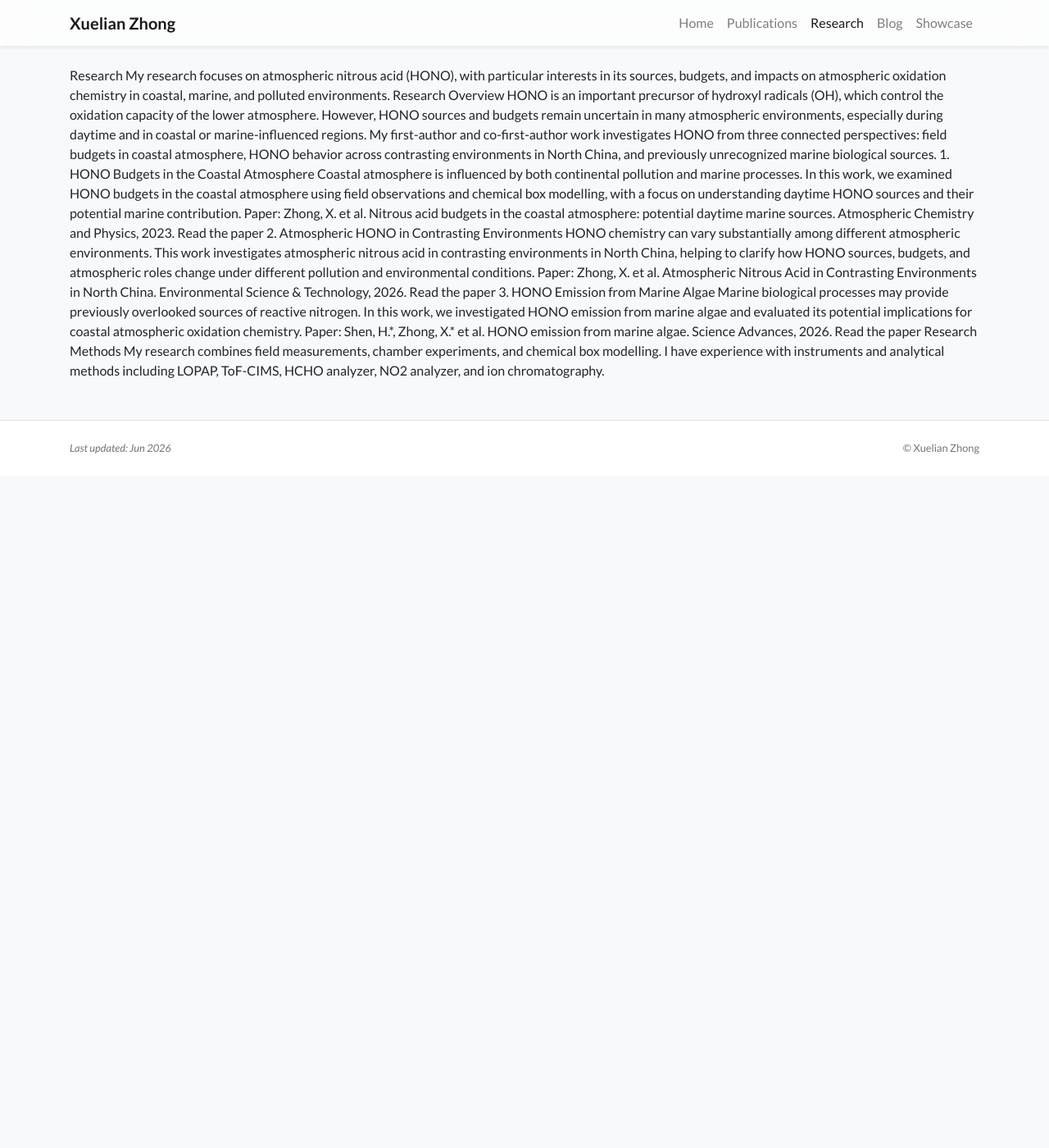
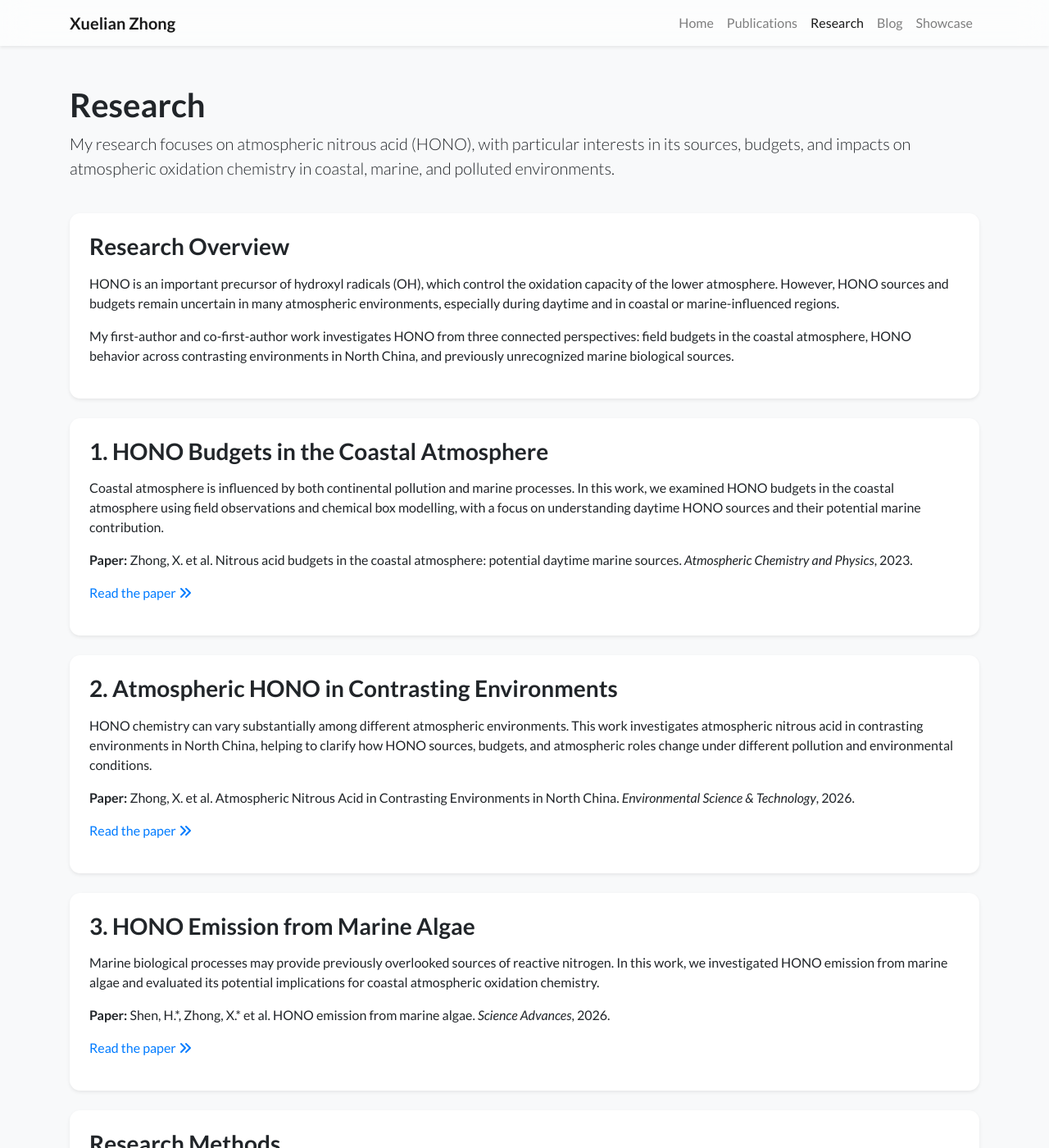
Before and after one commit to zhongdom0619/xuelian, a Jekyll site: the page built from research.html, in a window 1280 px wide and 1400 px high. Shown: the whole window at 82% size. Built offline with Jekyll 4.4.1, drawn with Linux system fonts in a browser that asks for light colours; nearby versions of some CDN libraries; a style sheet for code colours, icons or effects is not loaded; some of the changed text lies outside the part shown.

Commit message:
Update research.html

```diff
--- a/research.html
+++ b/research.html
@@ -3,34 +3,93 @@ layout: default
 title: Research
 navbar_title: Research
 ---
-Research
-My research focuses on atmospheric nitrous acid (HONO), with particular interests in its sources, budgets, and impacts on atmospheric oxidation chemistry in coastal, marine, and polluted environments.
 
-Research Overview
-HONO is an important precursor of hydroxyl radicals (OH), which control the oxidation capacity of the lower atmosphere. However, HONO sources and budgets remain uncertain in many atmospheric environments, especially during daytime and in coastal or marine-influenced regions.
+<div class="row">
+  <div class="col-12">
+    <h1 class="pt-4">Research</h1>
+    <p class="lead">
+      My research focuses on atmospheric nitrous acid (HONO), with particular interests in its
+      sources, budgets, and impacts on atmospheric oxidation chemistry in coastal, marine, and
+      polluted environments.
+    </p>
+  </div>
+</div>
 
-My first-author and co-first-author work investigates HONO from three connected perspectives: field budgets in coastal atmosphere, HONO behavior across contrasting environments in North China, and previously unrecognized marine biological sources.
+<div class="my-4 p-4 bg-white shadow-sm rounded-xl">
+  <h3 class="mb-3">Research Overview</h3>
+  <p>
+    HONO is an important precursor of hydroxyl radicals (OH), which control the oxidation capacity
+    of the lower atmosphere. However, HONO sources and budgets remain uncertain in many atmospheric
+    environments, especially during daytime and in coastal or marine-influenced regions.
+  </p>
+  <p>
+    My first-author and co-first-author work investigates HONO from three connected perspectives:
+    field budgets in the coastal atmosphere, HONO behavior across contrasting environments in North
+    China, and previously unrecognized marine biological sources.
+  </p>
+</div>
 
-1. HONO Budgets in the Coastal Atmosphere
-Coastal atmosphere is influenced by both continental pollution and marine processes. In this work, we examined HONO budgets in the coastal atmosphere using field observations and chemical box modelling, with a focus on understanding daytime HONO sources and their potential marine contribution.
+<div class="my-4 p-4 bg-white shadow-sm rounded-xl">
+  <h3 class="mb-3">1. HONO Budgets in the Coastal Atmosphere</h3>
+  <p>
+    Coastal atmosphere is influenced by both continental pollution and marine processes. In this
+    work, we examined HONO budgets in the coastal atmosphere using field observations and chemical
+    box modelling, with a focus on understanding daytime HONO sources and their potential marine
+    contribution.
+  </p>
+  <p>
+    <strong>Paper:</strong> Zhong, X. et al. Nitrous acid budgets in the coastal atmosphere:
+    potential daytime marine sources. <em>Atmospheric Chemistry and Physics</em>, 2023.
+  </p>
+  <p>
+    <a href="https://doi.org/10.5194/acp-23-14761-2023" target="_blank">
+      Read the paper <i class="fas fa-angle-double-right"></i>
+    </a>
+  </p>
+</div>
 
-Paper: Zhong, X. et al. Nitrous acid budgets in the coastal atmosphere: potential daytime marine sources. Atmospheric Chemistry and Physics, 2023.
+<div class="my-4 p-4 bg-white shadow-sm rounded-xl">
+  <h3 class="mb-3">2. Atmospheric HONO in Contrasting Environments</h3>
+  <p>
+    HONO chemistry can vary substantially among different atmospheric environments. This work
+    investigates atmospheric nitrous acid in contrasting environments in North China, helping to
+    clarify how HONO sources, budgets, and atmospheric roles change under different pollution and
+    environmental conditions.
+  </p>
+  <p>
+    <strong>Paper:</strong> Zhong, X. et al. Atmospheric Nitrous Acid in Contrasting Environments
+    in North China. <em>Environmental Science &amp; Technology</em>, 2026.
+  </p>
+  <p>
+    <a href="https://doi.org/10.1021/acs.est.6c01752" target="_blank">
+      Read the paper <i class="fas fa-angle-double-right"></i>
+    </a>
+  </p>
+</div>
 
-Read the paper
+<div class="my-4 p-4 bg-white shadow-sm rounded-xl">
+  <h3 class="mb-3">3. HONO Emission from Marine Algae</h3>
+  <p>
+    Marine biological processes may provide previously overlooked sources of reactive nitrogen.
+    In this work, we investigated HONO emission from marine algae and evaluated its potential
+    implications for coastal atmospheric oxidation chemistry.
+  </p>
+  <p>
+    <strong>Paper:</strong> Shen, H.*, Zhong, X.* et al. HONO emission from marine algae.
+    <em>Science Advances</em>, 2026.
+  </p>
+  <p>
+    <a href="https://doi.org/10.1126/sciadv.aeb8486" target="_blank">
+      Read the paper <i class="fas fa-angle-double-right"></i>
+    </a>
+  </p>
+</div>
 
-2. Atmospheric HONO in Contrasting Environments
-HONO chemistry can vary substantially among different atmospheric environments. This work investigates atmospheric nitrous acid in contrasting environments in North China, helping to clarify how HONO sources, budgets, and atmospheric roles change under different pollution and environmental conditions.
-
-Paper: Zhong, X. et al. Atmospheric Nitrous Acid in Contrasting Environments in North China. Environmental Science & Technology, 2026.
-
-Read the paper
-
-3. HONO Emission from Marine Algae
-Marine biological processes may provide previously overlooked sources of reactive nitrogen. In this work, we investigated HONO emission from marine algae and evaluated its potential implications for coastal atmospheric oxidation chemistry.
-
-Paper: Shen, H.*, Zhong, X.* et al. HONO emission from marine algae. Science Advances, 2026.
-
-Read the paper
-
-Research Methods
-My research combines field measurements, chamber experiments, and chemical box modelling. I have experience with instruments and analytical methods including LOPAP, ToF-CIMS, HCHO analyzer, NO2 analyzer, and ion chromatography.
+<div class="my-4 p-4 bg-white shadow-sm rounded-xl">
+  <h3 class="mb-3">Research Methods</h3>
+  <p>
+    My research combines field measurements, chamber experiments, and chemical box modelling.
+    I have experience with instruments and analytical methods including LOPAP, ToF-CIMS,
+    HCHO analyzer, NO<sub>2</sub> analyzer, and ion chromatography.
+  </p>
+</div>
```
